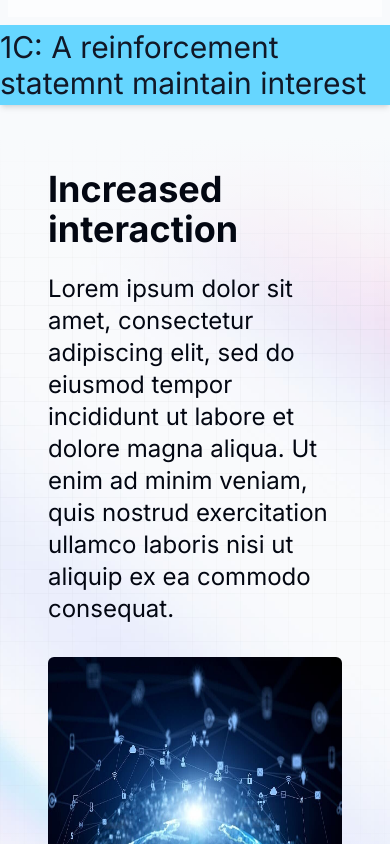
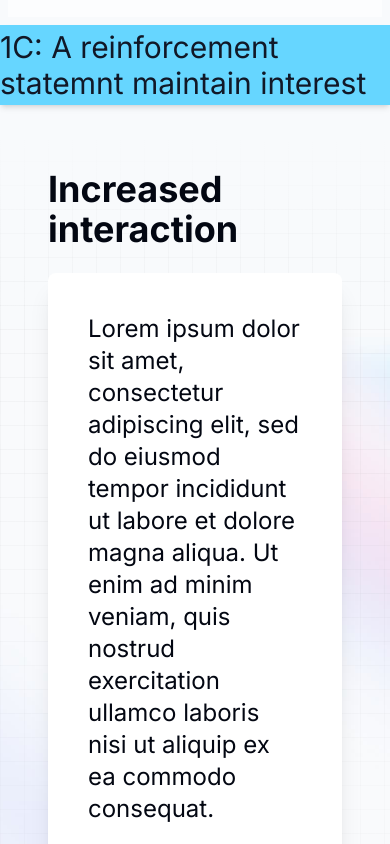
Before and after one commit to nardis9501/famdesc-landingpage, a Next.js app: page / in a window 390 px wide. Shown: the part 3020-3864 px from the top of the page. Built offline with nearby package versions, Linux system fonts and the light colour scheme; what @midudev/tailwind-animations would draw is missing.

Commit message:
feat: add background, blur, shadow, transparency and border to text container

```diff
--- a/components/BenefitsList/FeatureCard.js
+++ b/components/BenefitsList/FeatureCard.js
@@ -18,13 +18,13 @@ export default function FeatureCard(props) {
         <GridBackground key={id} backdropTop backdropBottom>
           <section
             className={
-              "p-8 md:p-16 my-8 m-4 md:mx-8 text-gray-950 dark:text-white  rounded-md bg-white/5 shadow-md shadow-white/5 dark:bg-black/5 dark:shadow-black/5"
+              "p-8 md:p-6 my-8 m-4 md:mx-0  text-gray-950 dark:text-white"
             }
           >
             <h4 className="text-4xl font-bold mb-6">{title}</h4>
             <div className="grid grid-cols-1 md:grid-cols-2 text-2xl">
               <p
-                className={`mb-8 md:mb-0 md:mx-10 ${
+                className={`mb-8 md:mb-0 md:mx-10 rounded-lg p-10 bg-white dark:backdrop-blur dark:bg-slate-900/30 dark:ring-1 dark:ring-inset dark:ring-white/10 shadow-xl ${
                   isEven(id) ? "md:order-last" : ""
                 }`}
               >
```
